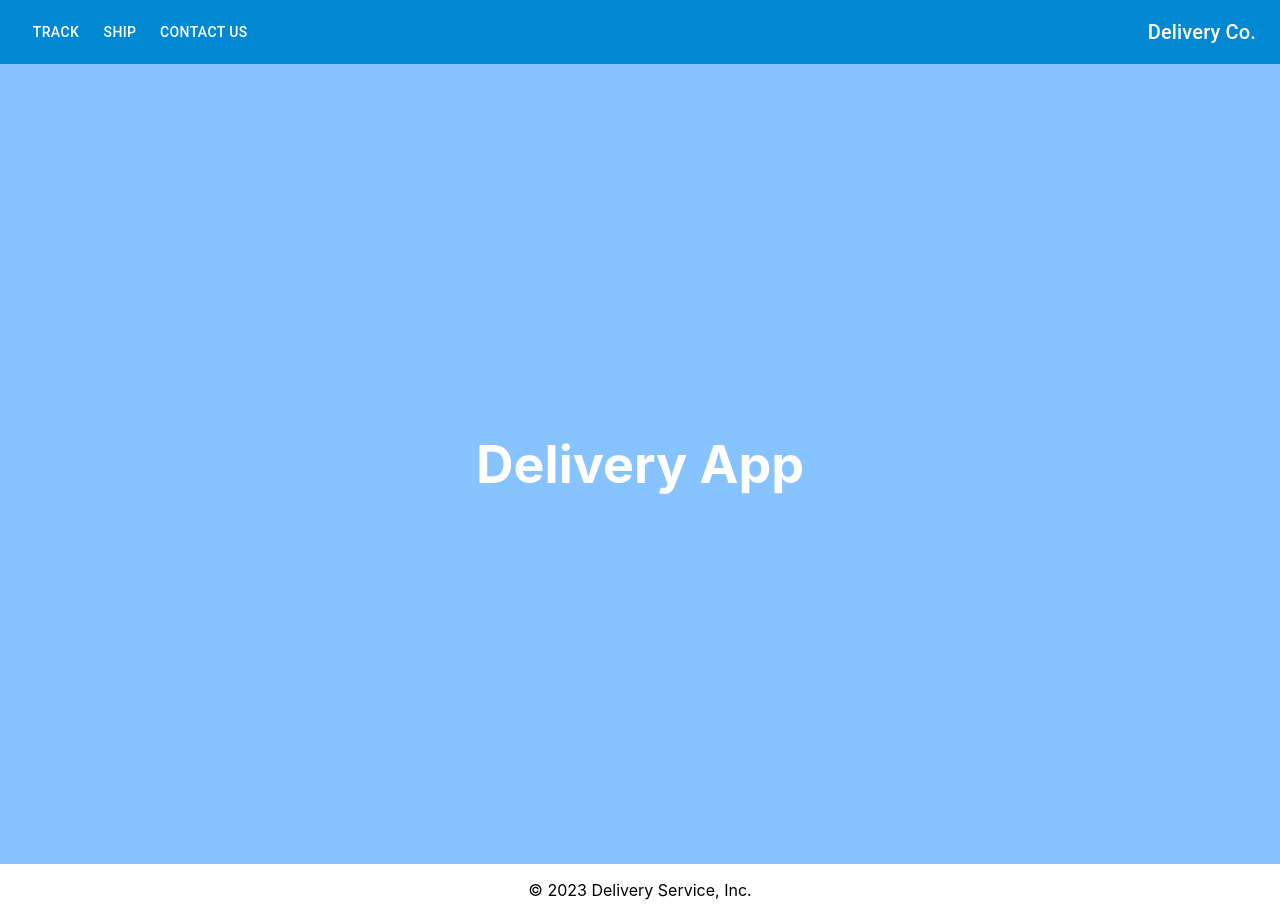
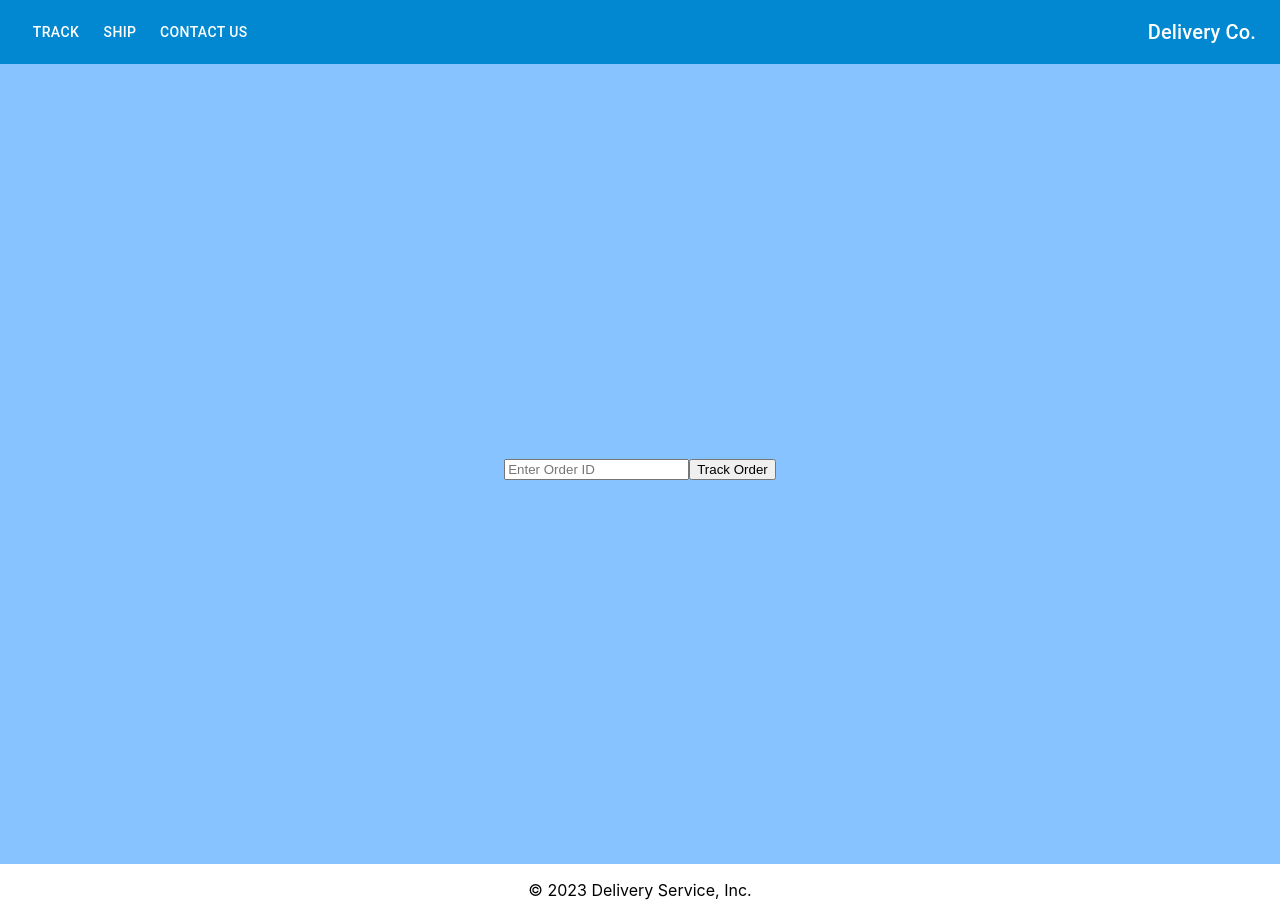
Before and after one commit to RyanGuzelian/SOEN343, a React (Create React App) app in the folder frontend/: page /track in a window 1280 px wide. Built offline with nearby package versions, Linux system fonts and the light colour scheme.

Commit message:
implemented basic tracking

```diff
--- a/frontend/src/App.js
+++ b/frontend/src/App.js
@@ -11,6 +11,7 @@ import Quotation from "./Components/Quotation/Quotation";
 import Footer from "./Components/Footer/Footer";
 import React from "react";
 import Order from "./Components/Order/Order";
+import Tracking from "./Components/Tracking/Tracking";
 
 function App() {
   return (
@@ -61,6 +62,12 @@ function App() {
                         </header>
                     } />
 
+                    <Route path="/track" element={
+                        <header className="App-header">
+                            <Tracking/>
+                        </header>
+                    } />
+
 
 
 
--- /dev/null
+++ b/frontend/src/Components/Tracking/Tracking.js
@@ -0,0 +1,50 @@
+import React, { useState } from "react";
+
+function Tracking() {
+    const [orderId, setOrderId] = useState("");
+    const [trackingStatus, setTrackingStatus] = useState("");
+    const [error, setError] = useState("");
+
+    const handleChange = (event) => {
+        setOrderId(event.target.value);
+        setTrackingStatus(""); // Reset tracking status on input change
+        setError(""); // Reset error on input change
+    };
+
+    const handleSubmit = async (event) => {
+        event.preventDefault();
+        try {
+            console.log("Tracking order ID:", orderId); // Debugging
+            const response = await fetch(`http://localhost:3001/tracking/${orderId}`);
+            if (!response.ok) {
+                throw new Error(`Order not found for ID: ${orderId}`);
+            }
+            const data = await response.json();
+            console.log("Tracking response:", data); // Debugging
+            setTrackingStatus(data.state); // It should be data.state
+        } catch (error) {
+            console.error("Tracking error:", error); // Debugging
+            setError(error.message);
+        }
+    };
+
+    return (
+        <div className="tracking-container">
+            <form onSubmit={handleSubmit}>
+                <input
+                    type="text"
+                    id="tracking"
+                    name="tracking"
+                    placeholder="Enter Order ID"
+                    value={orderId}
+                    onChange={handleChange}
+                />
+                <button type="submit">Track Order</button>
+            </form>
+            {trackingStatus && <p>Status: {trackingStatus}</p>}
+            {error && <p>Error: {error}</p>}
+        </div>
+    );
+}
+
+export default Tracking;
```
Also changed, not shown: frontend/src/Components/App/App.js (+8 -0 lines), frontend/src/Components/Tracking/Tracking.css (added), 2 other files (tests, documents, lock files or other folders).
